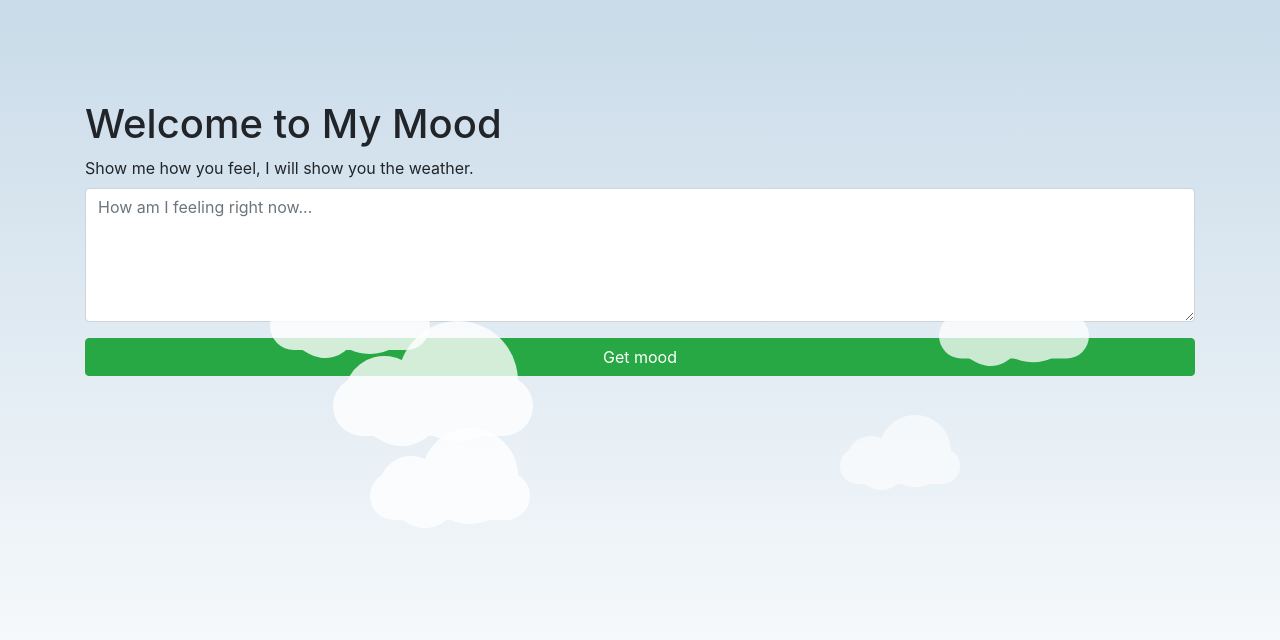
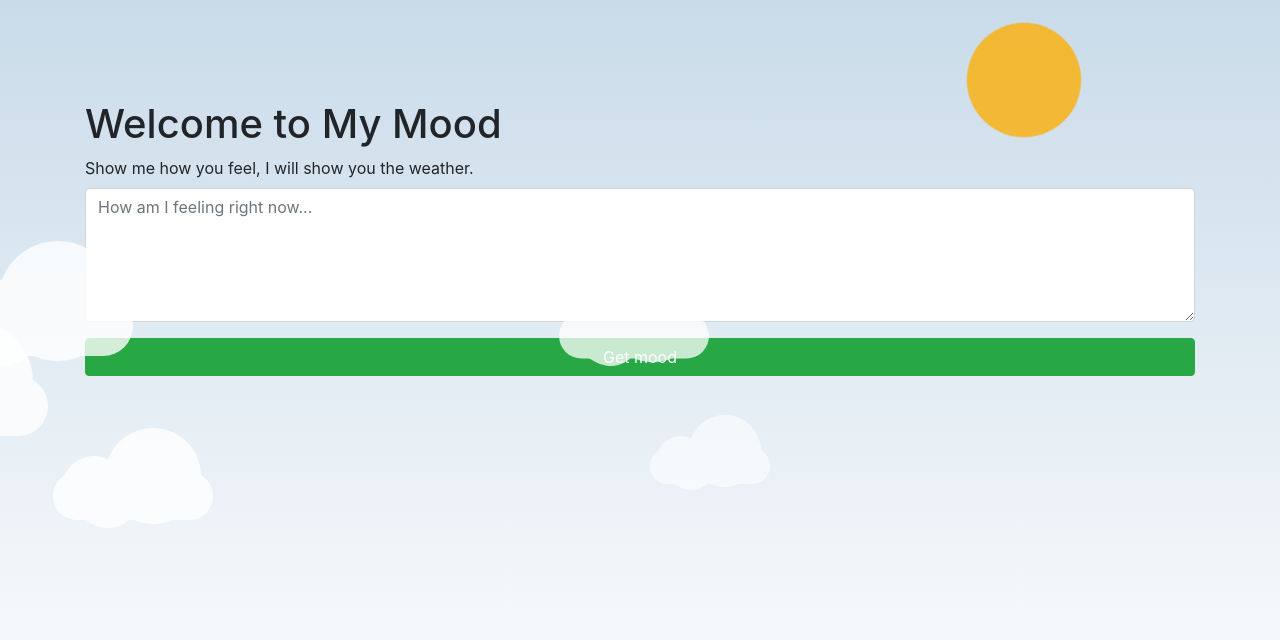
Before and after one commit to ruyaflute/my-mood, a React (Create React App) app: page / in a window 1280 px wide. Shown: the top 640 px of the page. Built offline with nearby package versions, Linux system fonts and the light colour scheme.

Commit message:
cute looking clouds

```diff
--- a/package.json
+++ b/package.json
@@ -6,11 +6,11 @@
     "@testing-library/jest-dom": "^4.2.4",
     "@testing-library/react": "^9.3.2",
     "@testing-library/user-event": "^7.1.2",
+    "bootstrap": "^4.4.1",
     "react": "^16.13.1",
+    "react-bootstrap": "^1.0.0-beta.6",
     "react-dom": "^16.13.1",
     "react-router-dom": "^5.1.2",
-    "bootstrap": "^4.3.1",
-    "react-bootstrap": "^1.0.0-beta.6",
     "react-scripts": "3.4.1"
   },
   "scripts": {
--- a/src/App.css
+++ b/src/App.css
@@ -93,9 +93,8 @@ body {
   background: #fff;
 
   border-radius: 200px;
-  -moz-border-radius: 200px;
-  -webkit-border-radius: 200px;
-
+  animation-name: moveclouds;
+  animation-iteration-count: infinite;
   position: relative;
 }
 
@@ -111,12 +110,9 @@ body {
   left: 10px;
 
   border-radius: 100px;
-  -moz-border-radius: 100px;
-  -webkit-border-radius: 100px;
 
-  -webkit-transform: rotate(30deg);
   transform: rotate(30deg);
-  -moz-transform: rotate(30deg);
+
 }
 
 .cloud:after {
@@ -127,73 +123,45 @@ body {
   right: 15px;
 }
 
-/*Time to animate*/
 .x1 {
-  -webkit-animation: moveclouds 15s linear infinite;
-  -moz-animation: moveclouds 15s linear infinite;
-  -o-animation: moveclouds 15s linear infinite;
 	opacity: 0.8;
+	animation-duration: 15s;
   }
 
-/*variable speed, opacity, and position of clouds for realistic effect*/
   .x2 {
 	left: 200px;
-
-  -webkit-transform: scale(0.6);
-  -moz-transform: scale(0.6);
 	transform: scale(0.6);
-  opacity: 0.6; /*opacity proportional to the size*/
-
-  /*Speed will also be proportional to the size and opacity*/
-  /*More the speed. Less the time in 's' = seconds*/
-  -webkit-animation: moveclouds 25s linear infinite;
-  -moz-animation: moveclouds 25s linear infinite;
-  -o-animation: moveclouds 25s linear infinite;
+	opacity: 0.6;
+	animation-duration: 25s;
   }
 
   .x3 {
 	left: -250px;
 	top: -200px;
-
-  -webkit-transform: scale(0.8);
-  -moz-transform: scale(0.8);
-  transform: scale(0.8);
-  opacity: 0.8; /*opacity proportional to the size*/
-
-  -webkit-animation: moveclouds 20s linear infinite;
-  -moz-animation: moveclouds 20s linear infinite;
-  -o-animation: moveclouds 20s linear infinite;
+	opacity: 0.8;
+	animation-duration: 20s;
   }
 
   .x4 {
 	left: 470px;
 	top: -250px;
-
-  -webkit-transform: scale(0.75);
-  -moz-transform: scale(0.75);
 	transform: scale(0.75);
-  opacity: 0.75; /*opacity proportional to the size*/
-
-  -webkit-animation: moveclouds 18s linear infinite;
-  -moz-animation: moveclouds 18s linear infinite;
-  -o-animation: moveclouds 18s linear infinite;
+	opacity: 0.75;
+	animation-duration: 18s;
   }
 
   .x5 {
 	left: -150px;
 	top: -150px;
-
-  -webkit-transform: scale(0.8);
-  -moz-transform: scale(0.8);
 	transform: scale(0.8);
-  opacity: 0.8; /*opacity proportional to the size*/
-
-  -webkit-animation: moveclouds 20s linear infinite;
-  -moz-animation: moveclouds 20s linear infinite;
-  -o-animation: moveclouds 20s linear infinite;
+	opacity: 0.8;
+	animation-duration: 20s;
   }
 
-@-webkit-keyframes moveclouds {
+
+
+
+@keyframes moveclouds {
   0% {
     margin-left: 1000px;
   }
@@ -201,7 +169,8 @@ body {
     margin-left: -1000px;
   }
 }
-@-moz-keyframes moveclouds {
+/*
+@moz-keyframes moveclouds {
   0% {
     margin-left: 1000px;
   }
@@ -209,7 +178,7 @@ body {
     margin-left: -1000px;
   }
 }
-@-o-keyframes moveclouds {
+@o-keyframes moveclouds {
   0% {
     margin-left: 1000px;
   }
@@ -217,7 +186,7 @@ body {
     margin-left: -1000px;
   }
 }
-
+*/
 
 
 
@@ -227,8 +196,8 @@ body {
 	border-radius: 50%;
     top: 0;
     right: 0;
-    bottom: 30%;
-    left: 50%;
+    bottom: 80%;
+    left: 60%;
     background-color: rgb(252, 174, 7);
     height: 50px;
     width: 50px;
@@ -236,7 +205,7 @@ body {
     animation-name: beat;
     animation-duration: 3s;
 	animation-iteration-count: infinite;
-	transform: scale(4);
+	transform: scale(2.5);
 	opacity: 0.8;
   }
   /*
@@ -270,9 +239,9 @@ body {
 
   @keyframes beat {
     0% {
-      transform: scale(4) rotate(-45deg);
+      transform: scale(2.5) rotate(-45deg);
     }
     50% {
-      transform: scale(3) rotate(-45deg);
+      transform: scale(2) rotate(-45deg);
     }
   }
--- a/src/App.js
+++ b/src/App.js
@@ -1,5 +1,4 @@
 import React from 'react';
-import logo from './logo.svg';
 import './App.css';
 import Form from 'react-bootstrap/Form';
 import Col from 'react-bootstrap/Col';
@@ -89,10 +88,14 @@ class App extends React.Component {
         </div>
       </Container>
       <div class="cloud x1"></div>
+
         <div class="cloud x2"></div>
         <div class="cloud x3"></div>
         <div class="cloud x4"></div>
         <div class="cloud x5"></div>
+
+
+        <div class="sun"></div>
 
     </div>);
   }
```
Also changed, not shown: 2 other files (tests, documents, lock files or other folders). Lines whose indentation alone changed are shown as unchanged.
